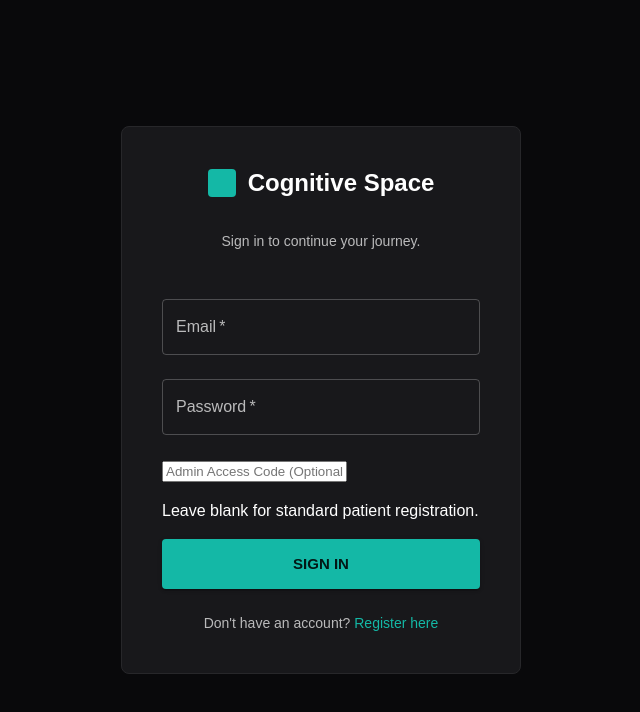
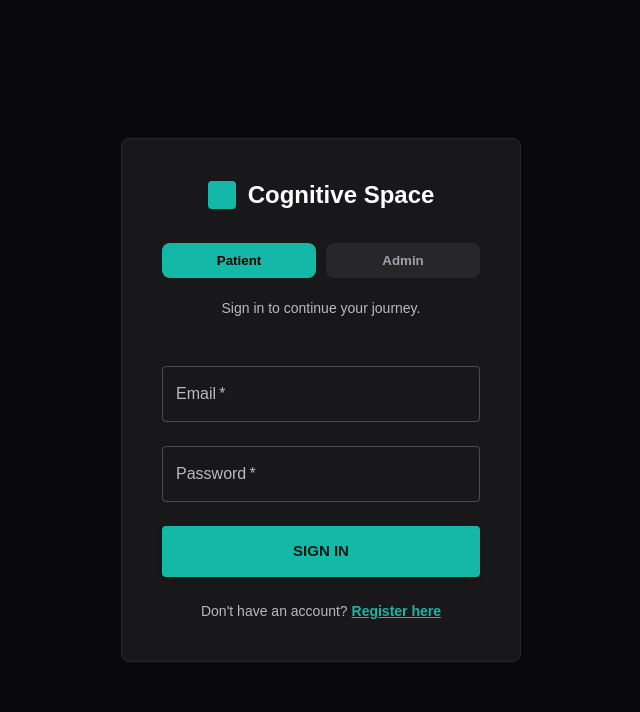
Before and after one commit to RevanthYalamanch/bgita-frontend, a Next.js app: page / in a window 1280 px wide. Shown: the top 712 px of the page, without its empty margins (319-959 px from the left). Built offline with nearby package versions, Linux system fonts and the light colour scheme.

Commit message:
Update login logic and remove admin code input
Refactor login functionality to remove admin code and enhance user role handling.

```diff
--- a/pages/index.js
+++ b/pages/index.js
@@ -13,8 +13,9 @@ export default function Login() {
   const [password, setPassword] = useState('');
   const [error, setError] = useState('');
   const [isLoading, setIsLoading] = useState(false);
+
+  // Track whether they are logging in as a 'user' or 'admin'
   const [loginMode, setLoginMode] = useState('user');
-  const [adminCode, setAdminCode] = useState('');
 
   const handleLogin = async (e) => {
     e.preventDefault();
@@ -22,37 +23,48 @@ export default function Login() {
     setIsLoading(true);
 
     try {
-      // 🔥 Your Cloud Shell Backend URL
       const BACKEND_URL = process.env.NEXT_PUBLIC_BACKEND_URL;
 
-      // Sending the login request to FastAPI
-      // Note: Change '/login' to '/api/login' if that is how your backend route is named!
+      // Send only email and password for login
       const response = await fetch(`${BACKEND_URL}/api/login`, {
         method: 'POST',
         headers: { 'Content-Type': 'application/json' },
         credentials: 'include',
-        body: JSON.stringify({ email: email, password: password, name:name, admin_code: adminCode}),
+        body: JSON.stringify({ email: email, password: password }),
       });
 
       if (!response.ok) {
-        // If the server sends a 401 Unauthorized or 404 Not Found
         const errorData = await response.json();
         throw new Error(errorData.detail || "Invalid email or password.");
       }
 
       const data = await response.json();
 
-      // Save the user data/token securely in the browser
+      // 🛡️ THE BOUNCER LOGIC
+      // Check if they are actually an admin
+      const isActuallyAdmin = data.user.role && data.user.role.includes('admin');
+
+      if (loginMode === 'admin' && !isActuallyAdmin) {
+        throw new Error("Access Denied: You do not have administrator privileges.");
+      }
+
+      // Save the user data securely, including their role
       localStorage.setItem('user', JSON.stringify({
         email: data.user.email,
-        name: data.user.name
+        name: data.user.name,
+        role: data.user.role
       }));
 
       if (data.access_token) {
         localStorage.setItem('token', data.access_token);
       }
-      // Success! Send them to the dashboard
-      router.push('/dashboard');
+
+      // Route them to the correct dashboard
+      if (loginMode === 'admin') {
+        router.push('/admin');
+      } else {
+        router.push('/dashboard');
+      }
 
     } catch (err) {
       setError(err.message);
@@ -72,46 +84,60 @@ export default function Login() {
             <Typography variant="h5" fontWeight="bold">Cognitive Space</Typography>
           </Box>
 
+          {/* 🔘 THE PATIENT / ADMIN TOGGLE */}
+          <div style={{ display: 'flex', gap: '10px', marginBottom: '20px' }}>
+            <button
+              type="button"
+              onClick={() => setLoginMode('user')}
+              style={{
+                flex: 1, padding: '10px', borderRadius: '8px', fontWeight: 'bold', border: 'none', cursor: 'pointer', transition: '0.2s',
+                backgroundColor: loginMode === 'user' ? '#14b8a6' : '#27272a',
+                color: loginMode === 'user' ? '#000' : '#a1a1aa'
+              }}
+            >
+              Patient
+            </button>
+            <button
+              type="button"
+              onClick={() => setLoginMode('admin')}
+              style={{
+                flex: 1, padding: '10px', borderRadius: '8px', fontWeight: 'bold', border: 'none', cursor: 'pointer', transition: '0.2s',
+                backgroundColor: loginMode === 'admin' ? '#7f1d1d' : '#27272a',
+                color: loginMode === 'admin' ? '#fecaca' : '#a1a1aa'
+              }}
+            >
+              Admin
+            </button>
+          </div>
+
           <Typography variant="body2" color="text.secondary" align="center" sx={{ mb: 4 }}>
-            Sign in to continue your journey.
+            {loginMode === 'admin' ? "Sign in to the Admin Portal." : "Sign in to continue your journey."}
           </Typography>
 
-          {/* Show Errors here if login fails */}
           {error && <Alert severity="error" sx={{ mb: 3 }}>{error}</Alert>}
 
           <form onSubmit={handleLogin}>
             <TextField
               fullWidth label="Email" variant="outlined" margin="normal"
-              value={email} onChange={(e) => setEmail(e.target.value)}
-              required
+              value={email} onChange={(e) => setEmail(e.target.value)} required
             />
             <TextField
               fullWidth label="Password" type="password" variant="outlined" margin="normal" sx={{ mb: 3 }}
-              value={password} onChange={(e) => setPassword(e.target.value)}
-              required
+              value={password} onChange={(e) => setPassword(e.target.value)} required
             />
-            <div className="mt-4">
-            <input
-              type="password"
-              placeholder="Admin Access Code (Optional)"
-              value={adminCode}
-              onChange={(e) => setAdminCode(e.target.value)}
-              className="w-full bg-gray-900 border border-gray-700 text-white p-4 rounded-xl focus:outline-none focus:ring-2 focus:ring-red-900 transition-all placeholder-gray-500"
-            />
-            <p className="text-xs text-gray-500 mt-1 ml-2">Leave blank for standard patient registration.</p>
-          </div>
 
             <Button
               fullWidth type="submit" variant="contained" size="large"
-              sx={{ py: 1.5, fontWeight: 'bold' }}
+              sx={{ py: 1.5, fontWeight: 'bold', bgcolor: loginMode === 'admin' ? '#7f1d1d' : 'primary.main', '&:hover': { bgcolor: loginMode === 'admin' ? '#991b1b' : 'primary.dark' } }}
               disabled={isLoading}
             >
-              {isLoading ? <CircularProgress size={24} color="inherit" /> : "Sign In"}
+              {isLoading ? <CircularProgress size={24} color="inherit" /> : (loginMode === 'admin' ? "Enter Admin Portal" : "Sign In")}
             </Button>
           </form>
 
+          {/* THE REGISTER LINK */}
           <Typography align="center" variant="body2" color="text.secondary" sx={{ mt: 3 }}>
-            Don't have an account? <span style={{ color: '#14b8a6', cursor: 'pointer' }} onClick={() => router.push('/register')}>Register here</span>
+            Don't have an account? <span style={{ color: '#14b8a6', cursor: 'pointer', fontWeight: 'bold', textDecoration: 'underline' }} onClick={() => router.push('/register')}>Register here</span>
           </Typography>
 
         </Paper>
```
